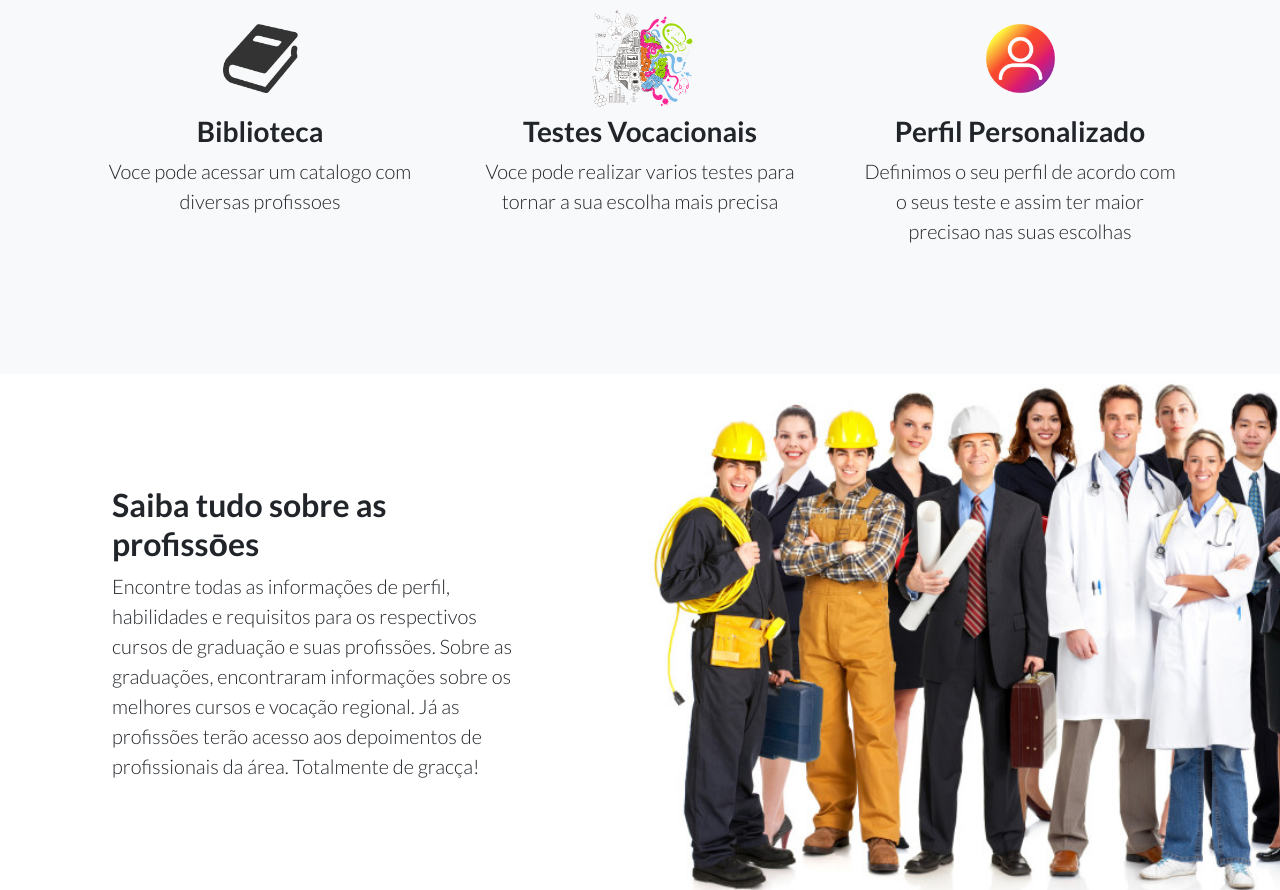
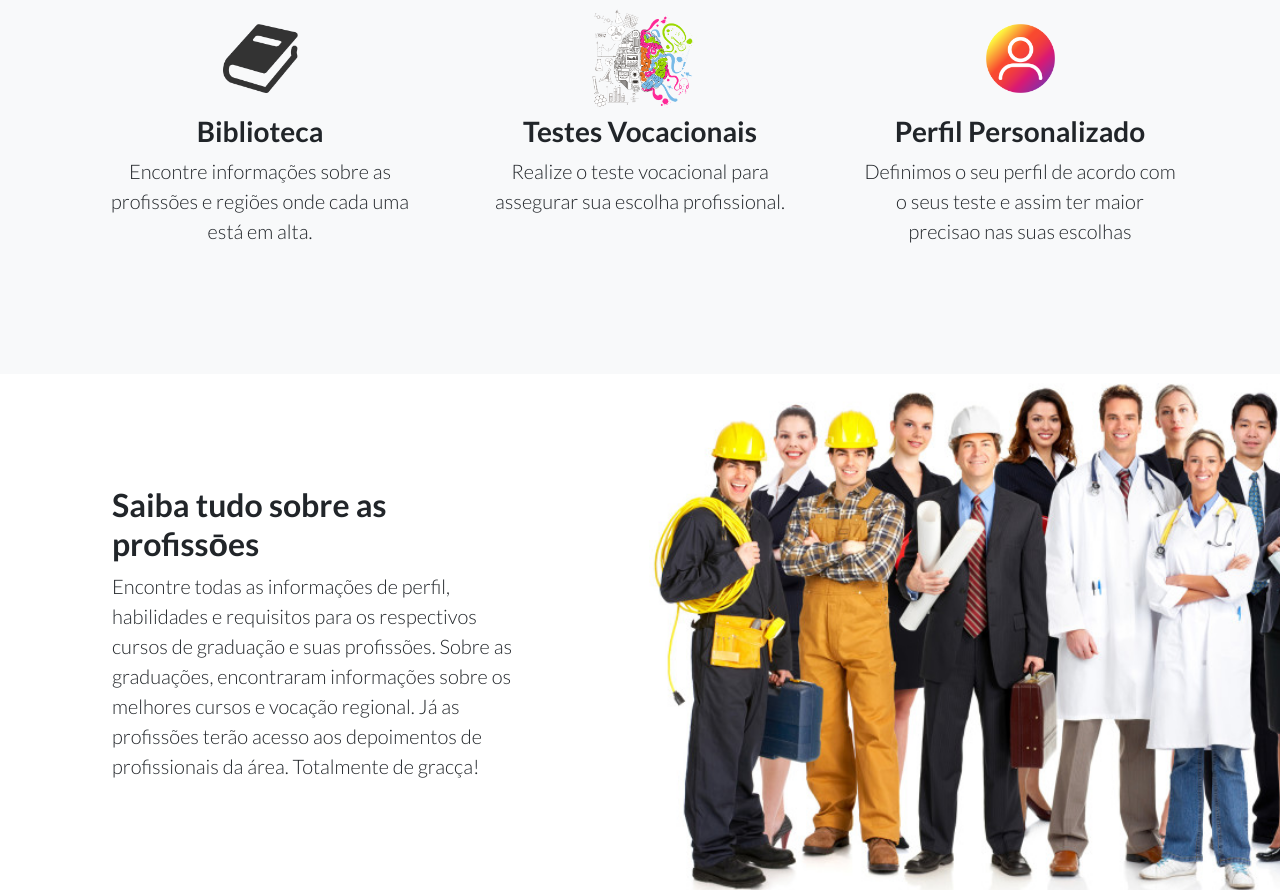
Before and after one commit to ArturSoares8/GoFututre, a website: page index.html in a window 1280 px wide. Shown: the part 1111-2001 px from the top of the page. Drawn offline with Linux system fonts and the light colour scheme.

Commit message:
Chamadas da Biblioteca e Teste Vocacional

```diff
--- a/index.html
+++ b/index.html
@@ -63,7 +63,8 @@
                 <img src="img/livro.png" class="m-auto text-primary" height="75">
               </div>
               <h3>Biblioteca</h3>
-              <p class="lead mb-0">Voce pode acessar um catalogo com diversas profissoes</p>
+              <!-- <p class="lead mb-0">Voce pode acessar um catalogo com diversas profissoes</p> -->
+              <p class="lead mb-0">Encontre informações sobre as profissões e regiões onde cada uma está em alta.</p>
             </div>
           </div>
           <div class="col-lg-4">
@@ -72,7 +73,8 @@
                 <img src="img/cerebro.png" class="m-auto text-primary" height="100">
               </div>
               <h3>Testes Vocacionais</h3>
-              <p class="lead mb-0">Voce pode realizar varios testes para tornar a sua escolha mais precisa</p>
+              <!-- <p class="lead mb-0">Voce pode realizar varios testes para tornar a sua escolha mais precisa</p> -->
+              <p class="lead mb-0">Realize o teste vocacional para assegurar sua escolha profissional.</p>
             </div>
           </div>
           <div class="col-lg-4">
```
Also changed, not shown: img/fabri.png, 1 other file.
